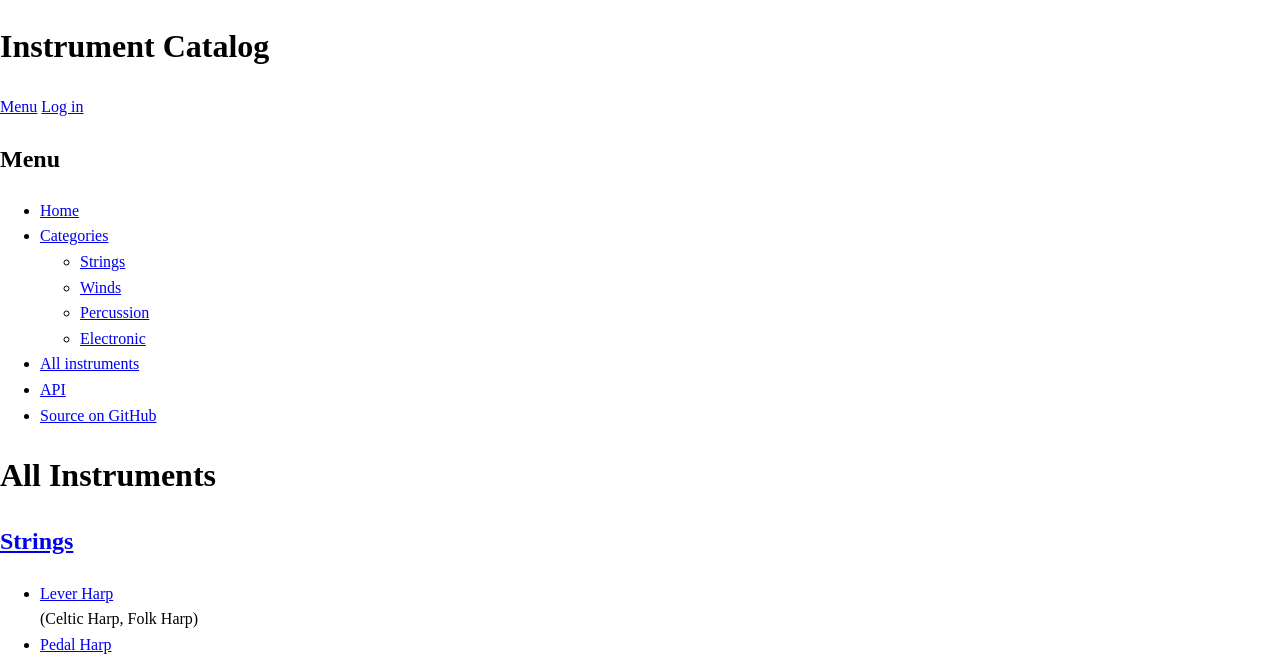
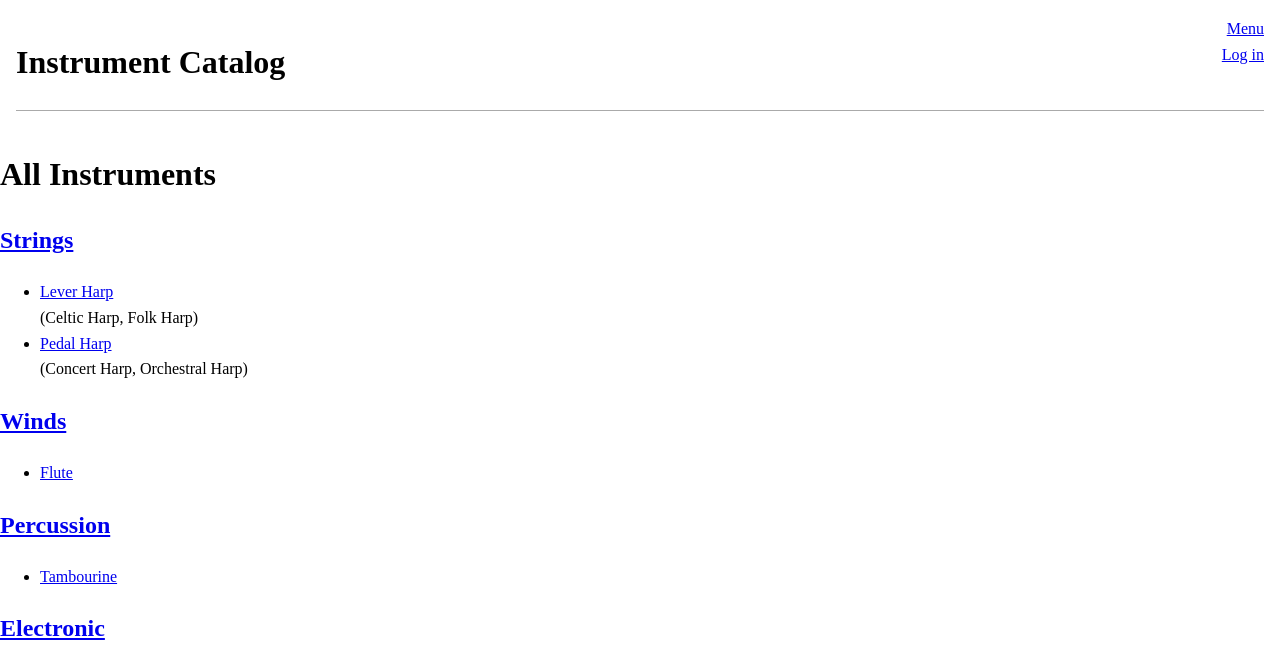
Before and after one commit to noahbrenner/instrument-catalog-py, a Flask app: page /instruments/ in a window 1280 px wide. Shown: the top 662 px of the page. Run offline with Flask 2, Linux system fonts and the light colour scheme; data comes from the database, SQL or seed files in the repository; parts of the project's set-up code (start-up, migrations or seed data) failed here and were passed over.

Commit message:
Create basic styling for header and menu

```diff
--- a/instrument_catalog/static/scripts.js
+++ b/instrument_catalog/static/scripts.js
@@ -1,4 +1,22 @@
 'use strict';
+
+// Enable JS-dependent styling
+document.querySelector('.nojs').classList.remove('nojs');
+
+// Show/hide the menu
+(function () {
+    var nav = document.getElementById('nav');
+    var toggles = document.getElementsByClassName('menu-toggle');
+
+    function toggleMenu(event) {
+        nav.classList.toggle('nav-closed');
+        event.preventDefault();
+    }
+
+    Array.prototype.forEach.call(toggles, function (element) {
+        element.addEventListener('click', toggleMenu);
+    });
+})();
 
 // Add "back" functionality when the page has an element with id="back-link"
 // Thanks to https://stackoverflow.com/a/46163215 for inspiration
--- a/instrument_catalog/static/styles.css
+++ b/instrument_catalog/static/styles.css
@@ -33,8 +33,104 @@ img {
 }
 
 /*
- * Header and menu
+ * Header
  */
+
+header {
+  padding: 1em;
+}
+
+.header-top {
+  border-bottom: 1px solid #aaa;
+  overflow: auto;
+}
+
+.header-top h1 {
+  float: left;
+}
+
+.menu-toggle {
+  float: right;
+}
+
+.login,
+.logout {
+  float: right;
+  clear: right;
+}
+
+/*
+ * Nav menu
+ */
+
+nav {
+  position: fixed;
+  top: 0;
+  left: 0;
+  width: 100vw;
+  height: 100vh;
+  overflow: scroll;
+  border: 40px solid rgba(0, 0, 0, 0.5);
+  padding: 2em;
+  background: #fff;
+}
+
+.nav-closed {
+  display: none;
+}
+
+nav h2 {
+  margin: 0 0 1em;
+}
+
+nav .menu-close {
+  position: fixed;
+  /* Offset: nav's border width + 5px */
+  top: 45px;
+  right: 45px;
+}
+
+nav ul {
+  margin: 0;
+  list-style: none;
+}
+
+nav > ul {
+  padding-left: 0;
+}
+
+nav > ul > ul {
+  padding-left: 1.5em;
+}
+
+/* Without JavaScript */
+
+.nojs .menu-toggle {
+  display: none;
+}
+
+.nojs nav {
+  display: block;
+  position: static;
+  border: 1px solid #aaa;
+  padding: 1em;
+  width: auto;
+  height: auto;
+}
+
+.nojs nav h2 {
+  margin: 0 0 0.25em;
+}
+
+.nojs nav ul ul {
+  padding-left: 1em;
+}
+
+/* Put the list of instrument categories all on one line */
+.nojs nav ul ul li {
+  display: inline-block;
+  margin-left: 0.25em;
+}
 
 /*
  * Main content
--- a/instrument_catalog/templates/base.html
+++ b/instrument_catalog/templates/base.html
@@ -7,23 +7,24 @@
     <title>{% block title %}{% endblock %} | Instrument Catalog</title>
     <link rel="stylesheet" href="/static/styles.css">
   </head>
-  <body>
+  <body class="nojs">
 
     <header>
-      <div>
+      <div class="header-top">
         <h1>Instrument Catalog</h1>
-        <a href="#">Menu</a>
+        <a href="#nav" class="menu-toggle">Menu</a>
         {% if current_user.is_authenticated %}
           <form action="{{ url_for('auth.logout') }}" method="POST">
-            <button type="submit">Log out</button>
+            <button type="submit" class="logout">Log out</button>
           </form>
         {% else %}
-          <a href="{{ url_for('auth.login') }}">Log in</a>
+          <a href="{{ url_for('auth.login') }}" class="login">Log in</a>
         {% endif %}
       </div>
 
-      <nav>
+      <nav id="nav" class="nav-closed">
         <h2 class="nav-heading">Menu</h2>
+        <a href="#" class="menu-close menu-toggle">Close menu</a>
         <ul>
           <li class="nav-home"><a href="{{ url_for('index') }}">Home</a></li>
           {% if current_user.is_authenticated %}
```
